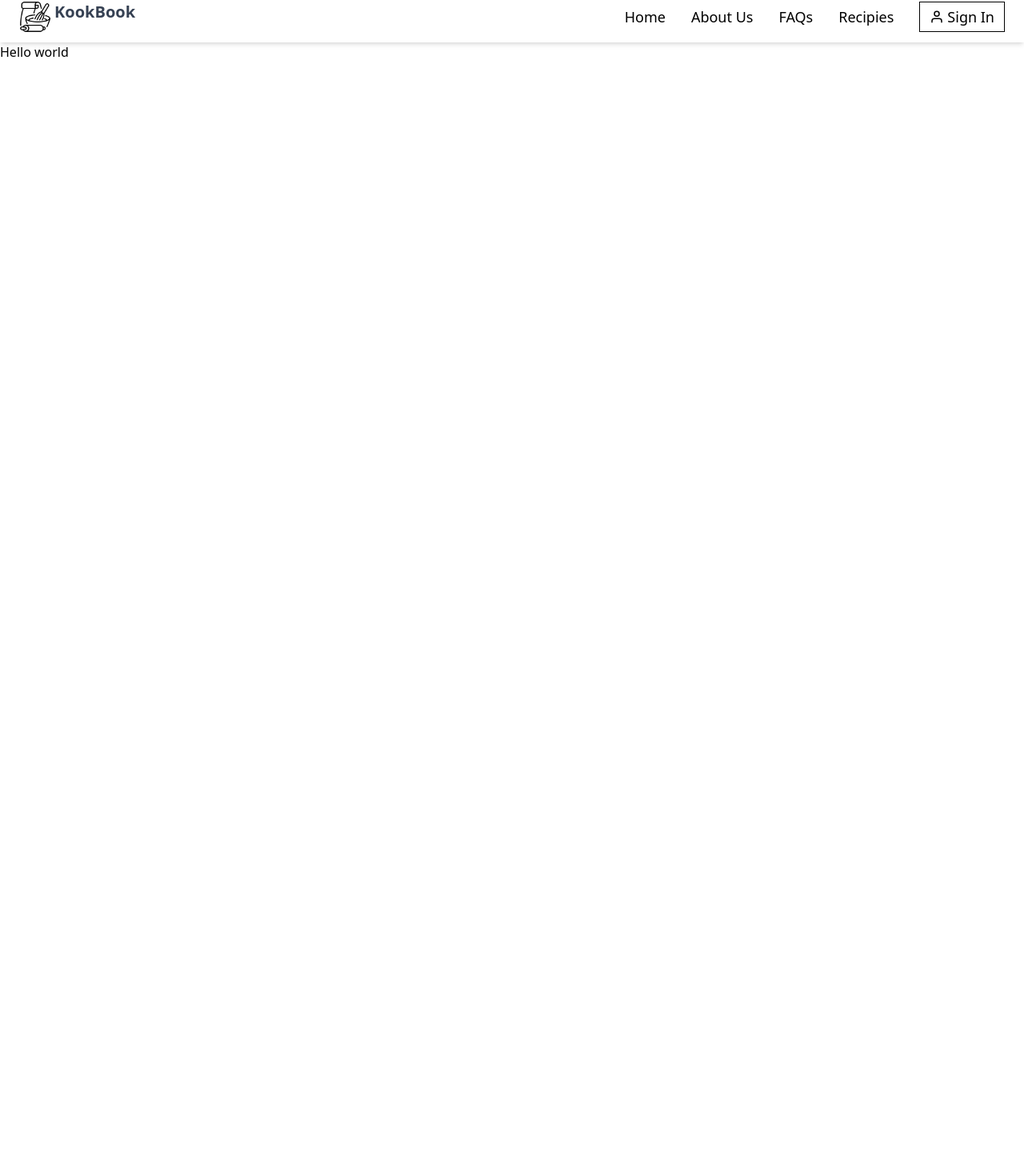
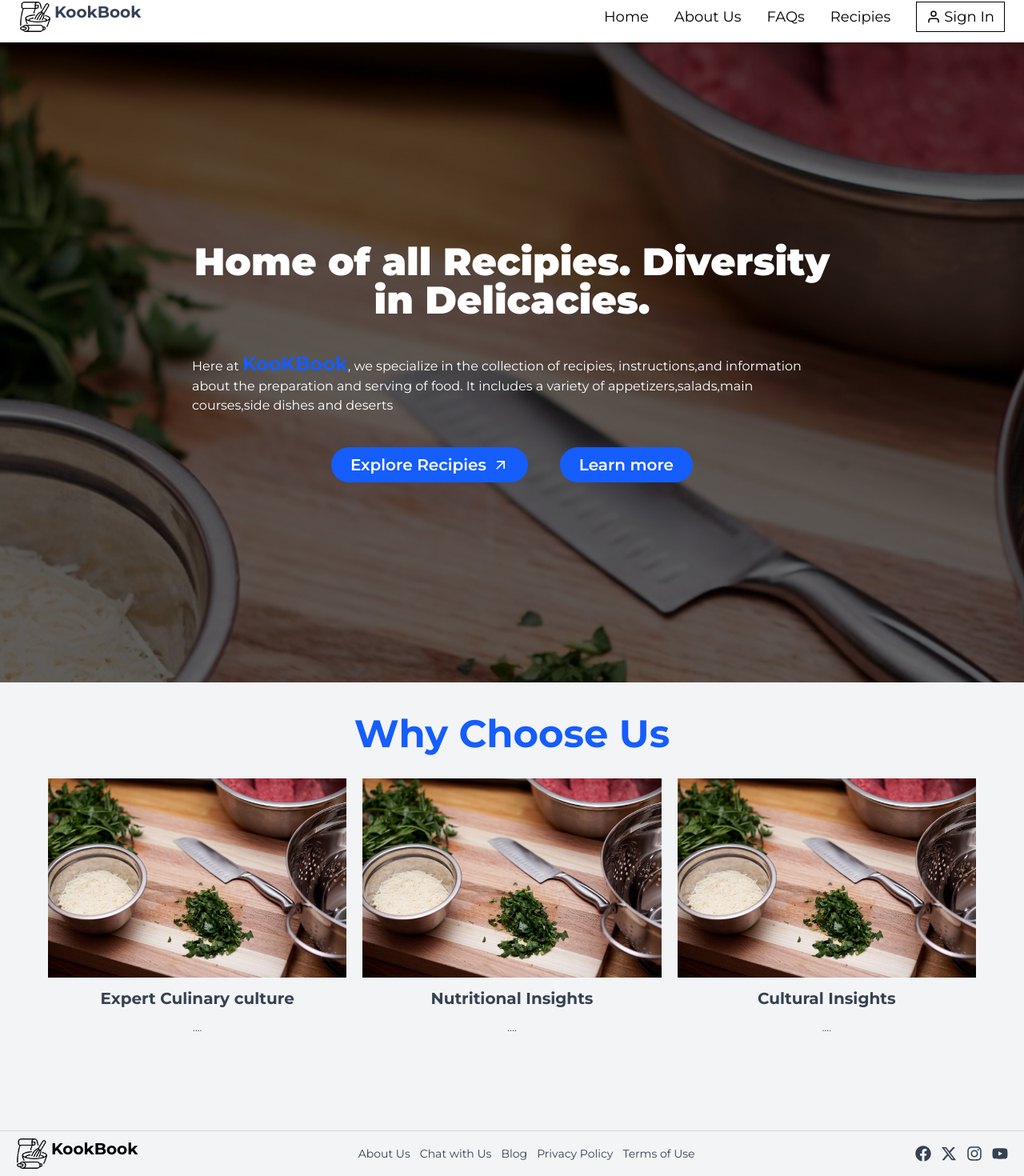
Before and after one commit to Tochukwu-001/kookbook, a Next.js app: page / in a window 1280 px wide. Shown: the part 11-1481 px from the top of the page at 80% size. Before the commit the page ends 800 px from the top, so only its background shows below. Built offline with nearby package versions, Linux system fonts and the light colour scheme.

Commit message:
ui update

```diff
--- /dev/null
+++ b/app/Recipies/page.jsx
@@ -0,0 +1,82 @@
+import React from "react";
+import Image from "next/image";
+import { MdKeyboardDoubleArrowRight } from "react-icons/md";
+import { IoIosMore } from "react-icons/io";
+import Link from "next/link";
+
+const page = () => {
+    const Recipies=[
+        {
+            image: "/bg.jpg",
+            author:"jason statam",
+            title:"Nigerian party jollof",
+            desc:"Lorem ipsum dolor sit amet consectetur, adipisicing elit. corporis, fugiat eaque quaerat nobis dolores modi earum veniam  voluptatem dolorem",
+            timestamp:"7/9/2025",
+
+        },
+        {
+            image: "/bg.jpg",
+            author:"jason statam",
+            title:"Nigerian party jollof",
+            desc:"Lorem ipsum dolor sit amet consectetur, adipisicing elit. corporis, fugiat eaque quaerat nobis dolores modi earum veniam  voluptatem dolorem",
+            timestamp:"7/9/2025",
+
+        },
+        {
+            image: "/bg.jpg",
+            author:"jason statam",
+            title:"Nigerian party jollof",
+            desc:"Lorem ipsum dolor sit amet consectetur, adipisicing elit. corporis, fugiat eaque quaerat nobis dolores modi earum veniam  voluptatem dolorem",
+            timestamp:"7/9/2025",
+
+        },
+
+    ]
+  return (
+    <main className="min-h-dvh">
+      <section className="min-h-[30vh] bg-[url('/bg.jpg')] bg-no-repeat bg-center bg-cover bg-fixed">
+        <div className="min-h-[40vh] bg-black/50 flex items-center justify-center">
+            <div className="space-y-5">
+                <h1 className="text-white text-4xl font-extrabold text-center">Explore Recipies From Diverse Cultures</h1>
+                <p className="text-white text-center text-lg">
+                    Discover a veriety of recipies that celebrate the rich Culinary
+                    tradtions from around the world
+                </p>
+            </div>
+
+        </div>
+      </section>
+
+      <section className="grid grid-cols-3 gap-3 md:gap-5 md:p-5 p-3">
+        <div className=" space-y-3 shadow-md p-3">
+          <div className="flex items-center justify-between">
+            <div className=" flex items-center gap-2">
+              <Image
+                src={"/bg.jpg"}
+                alt="user"
+                width={500}
+                height={500}
+                className="w-8 h-8 rounded-full"
+              />
+              <h2>Johantan Stateham</h2>
+            </div>
+            <IoIosMore className="text-xl" />
+            <p className="text-lg"></p>
+            <p className="line-clamp-2">
+
+            </p>
+            <div className="flex items-center justfy-between">
+              <p></p>
+              <Link href={"#"} className="flex items-center text-sm">
+                Read More
+                <MdKeyboardDoubleArrowRight className="text-lg" />
+              </Link>
+            </div>
+          </div>
+        </div>
+      </section>
+    </main>
+  );
+};
+
+export default page;
--- /dev/null
+++ b/app/auth/signin/page.jsx
@@ -0,0 +1,39 @@
+import React from 'react'
+import {FaGoogle } from "react-icons/fa";
+import { FaGithub } from "react-icons/fa";
+import { FaFacebook } from "react-icons/fa";
+
+const page = () => {
+  return (
+    <main className='min-h-dvh p-10 space-y-5 '>
+      <h1 className='text-center font-bold md:text-3xl text-xl=== text-gray-700'>Sign in to your account to continue</h1>
+         <div className='flex items-center justify-center'>
+            <div  className="space-y-10 max-md:w-full md:w-xl">
+             <button className='border flex items-center justify-center gap-2 bg-blue-600
+             text-white px-20 py-4 rounded-full text-xl hover:bg-blue-700 transition-all
+             w-full'>
+                <p>Sign In with Google</p>
+                <FaGoogle/>
+             </button>
+             <button className='border flex items-center justify-center gap-2 bg-blue-600
+             text-white px-20 py-4 rounded-full text-xl hover:bg-blue-700 transition-all
+             w-full'>
+                <p>Sign In with Github</p>
+                <FaGithub/>
+             </button>
+             <button className='border flex items-center justify-center gap-2 bg-blue-600
+             text-white px-20 py-4 rounded-full text-xl hover:bg-blue-700 transition-all
+             w-full'>
+                <p>Sign In with Facebook</p>
+                <FaFacebook/>
+             </button>
+            </div>
+        </div>
+      <p className="text-center text-gray-700 mt-5">
+        By signing in to our website, you agree to our <span className="underline">Privacy Policy</span>, and <span className="underline">Terms of Use</span>.
+      </p>
+    </main>
+  )
+}
+
+export default page
--- a/app/layout.js
+++ b/app/layout.js
@@ -1,6 +1,7 @@
-import { Geist, Geist_Mono } from "next/font/google";
+import { Geist, Geist_Mono, Montserrat } from "next/font/google"
 import "./globals.css";
 import Nav from "@/components/Nav";
+import Footer from "@/components/Footer";
 
 const geistSans = Geist({
   variable: "--font-geist-sans",
@@ -12,6 +13,11 @@ const geistMono = Geist_Mono({
   subsets: ["latin"],
 });
 
+const montserrat = Montserrat({
+  subsets:["latin"],
+  weight:["100","200","300","400","500","600","700","800","900"],
+});
+
 export const metadata = {
   title: "Create Next App",
   description: "Generated by create next app",
@@ -21,10 +27,12 @@ export default function RootLayout({ children }) {
   return (
     <html lang="en">
       <body
-        className={`${geistSans.variable} ${geistMono.variable} antialiased`}
+        className={`${montserrat.className} antialiased`}
       >
         <Nav/>
+
         {children}
+         <Footer/>
       </body>
     </html>
   );
--- a/app/page.jsx
+++ b/app/page.jsx
@@ -1,9 +1,84 @@
+import Link from "next/link";
+import { MdOutlineArrowOutward } from "react-icons/md";
+import Image from "next/image";
+export default function home() {
+  const chooseus = [
+    {
+      image: "/bg.jpg",
+      title: "Expert Culinary culture",
+      desc: "....",
+    },
+    {
+      image: "/bg.jpg",
+      title: "Nutritional Insights",
+      desc: "....",
+    },
+    {
+      image: "/bg.jpg",
+      title: "Cultural Insights",
+      desc: "....",
+    },
+  ];
+  return (
+    <main className="min-h-dvh bg-[url('/bg.jpg')] bg-no-repeat bg-center bg-cover">
+      <section className="min-h-dvh bg-black/60 flex items-center justify-center">
+        <div className="space-y-10 text-white md:px-20 p-4 lg:w-3/4">
+          <h1 className="text-3xl text-center font-black md:text-5xl ">
+            Home of all Recipies. Diversity in Delicacies.
+          </h1>
+          <p>
+            Here at{" "}
+            <span className=" text-blue-600 font-bold text-center md:text-2xl">
+              KooKBook
+            </span>
+            , we specialize in the collection of recipies, instructions,and
+            information about the preparation and serving of food. It includes a
+            variety of appetizers,salads,main courses,side dishes and deserts
+          </p>
+          <div className="flex justify-center gap-4 md:gap-10 max-md:flex-col">
+            <Link
+              href={"/recipies"}
+              className="bg-blue-600 text-white px-6 py-2 rounded-full font-semibold flex
+            items-center justify-center gap-2 text-base md:text-xl hover:bg-blue-700
+            transition-all"
+            >
+              Explore Recipies
+              <MdOutlineArrowOutward />
+            </Link>
+            <Link
+              href={"/about"}
+              className="bg-blue-600 text-white px-6 py-2 rounded-full font-semibold flex
+            items-center justify-center gap-2 text-base md:text-xl hover:bg-blue-700
+            transition-all"
+            >
+              Learn more
+            </Link>
+          </div>
+        </div>
+      </section>
 
-
-export default function home(){
- return (
-    <main>
-      Hello world
+      <section className="bg-gray-100 min-h-[70vh] p-3 md:p-10">
+        <h1 className="text-center text-3xl md:text-5xl text-blue-600 font-bold mb-5">
+          Why Choose Us
+        </h1>
+        <div className="lg:px-5 p-3 grid lg:grid-cols-3 md:grid-cols-2 gap-5">
+          {chooseus.map((reason, i) => (
+            <div key={i} className="space-y-3">
+              <Image
+                src={reason.image}
+                alt="img"
+                width={800}
+                height={800}
+                className=""
+              />
+              <h2 className="text-center font-bold text-gray-700 text-xl">
+                {reason.title}
+              </h2>
+              <p className="text-sm text-gray-600 text-center">{reason.desc}</p>
+            </div>
+          ))}
+        </div>
+      </section>
     </main>
-  )
+  );
 }
--- /dev/null
+++ b/components/Footer.jsx
@@ -0,0 +1,54 @@
+import React from 'react'
+import Link from 'next/link'
+import Image from 'next/image'
+import { FaFacebook } from "react-icons/fa";
+import { FaXTwitter } from "react-icons/fa6";
+import { FaInstagram } from "react-icons/fa";
+import { FaYoutube } from "react-icons/fa";
+
+const Footer = () => {
+    const footerItems =[
+        {url:"#", label:"About Us"},
+        {url:"#", label:"Chat with Us"},
+        {url:"#", label:"Blog"},
+        {url:"#", label:"Privacy Policy"},
+        {url:"#", label:"Terms of Use"},
+    ]
+  return (
+    <main className='px-5 py-2 bg-gray-100 border-t border-gray-300 flex max-lg:flex-col max-lg:gap-3 items-center justify-between'>
+       <Link href={"/"} className='flex iteams-center gap-1 z-50 '>
+              <Image
+                  src={"/logo.png"}
+                  alt="logo"
+                  width={800}
+                  height={800}
+                  className="w-10 h-10"
+              />
+              <p className="font-bold text-xl text-black max-md:hidden">KookBook</p>
+        </Link>
+
+        <div className=' flex max-ld:flex-cols items-center gap-3 text-sm'>
+            {footerItems.map((items,i)=>(
+                <Link
+                key={i}
+                 href={items.url}
+                 className='hover:underline transition-all text-gray-700 hover:text-black'
+                >
+                    {items.label}
+                </Link>
+
+            ))}
+
+
+        </div>
+        <div className='flex items-center  gap-3 text-xl text-gray-700'>
+            <FaFacebook className="hover:text-black transition-all"/>
+            <FaXTwitter className="hover:text-black transition-all" />
+            <FaInstagram className="hover:text-black transition-all" />
+            <FaYoutube className="hover:text-black transition-all"/>
+        </div>
+    </main>
+  )
+}
+
+export default Footer
--- a/components/Nav.jsx
+++ b/components/Nav.jsx
@@ -20,8 +20,8 @@ const Nav = () => {
 
     ]
   return (
-    <nav className='flex items-center justify-between shadow-md py-3 px-6 relative'>
-        <Link href={"/"} className='flex iteams-center gap-1 '>
+    <nav className='flex items-center justify-between shadow-md py-3 px-6 relative '>
+        <Link href={"/"} className='flex iteams-center gap-1 z-50 '>
         <Image
             src={"/logo.png"}
             alt="logo"
@@ -32,24 +32,28 @@ const Nav = () => {
         <p className="font-bold text-xl text-gray-700 max-md:hidden">KookBook</p>
         </Link>
 
-        <div className='flex items-center gap-8 max-lg:hidden'>
+        <div className='flex items-center ju gap-8 max-lg:hidden ml-auto '>
             {navIteams.map((item,i) =>(
                 <Link
                  key={i}
                  href={item.url}
-                 className='text-lg hover:text-red-600 transition-colours
+                 className='text-lg hover:text-blue-600 transition-colours
             duration-300'>
                 {item.label}
             </Link>
             ))}
-            <Link href={"#"} className='flex items-center gap-1 text-lg border px-3 py-1
-            hover:text-blue-600 hover:border-blue-600 transition-colours duration-300'>
-                <FiUser />
-                <p>Sign In</p>
-            </Link>
+
 
         </div>
+        <Link href={"/auth/signin"} className='flex items-center gap-1 text-lg lg:border ml-8 px-3 py-1
+            hover:text-blue-600 hover:border-blue-600 transition-colours duration-300
+            max-lg:ml-auto z-50'>
+                <FiUser />
+                <p className='max-lg:hidden'>Sign In</p>
 
+        </Link>
+        {/* mobile and tab view */}
+        {navOpen ? (
             <div className='h-dvh w-full overflow-hidden lg:hidden absolute top-0 right-0
                 bg-white flex flex-col items-center justify-center gap-20'>
                 {navIteams.map((item,i) =>(
@@ -62,9 +66,14 @@ const Nav = () => {
                 </Link>
                 ))}
             </div>
+        ): null
+
+        }
 
 
-        <div className='lg:hidden'>
+
+
+        <div className='lg:hidden z-50 '>
             <button onClick={handleOpen} className='text-2xl '>
                 {navOpen ?  <IoMdClose />:<IoMdMenu /> }
 
```
Lines whose indentation alone changed are shown as unchanged.
